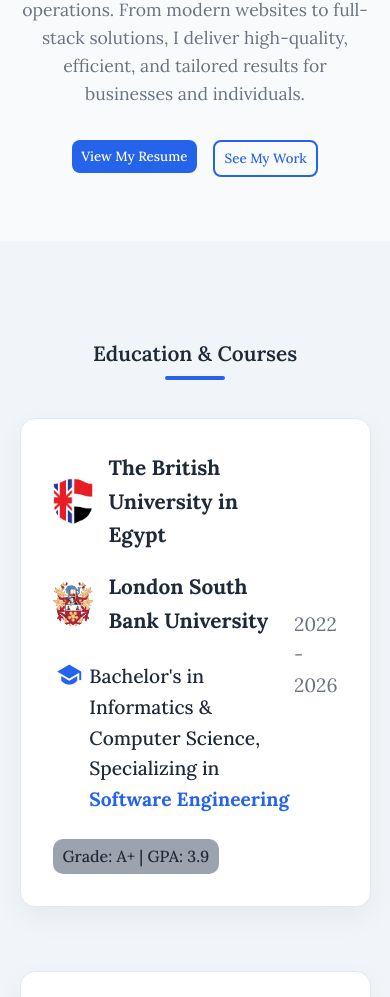
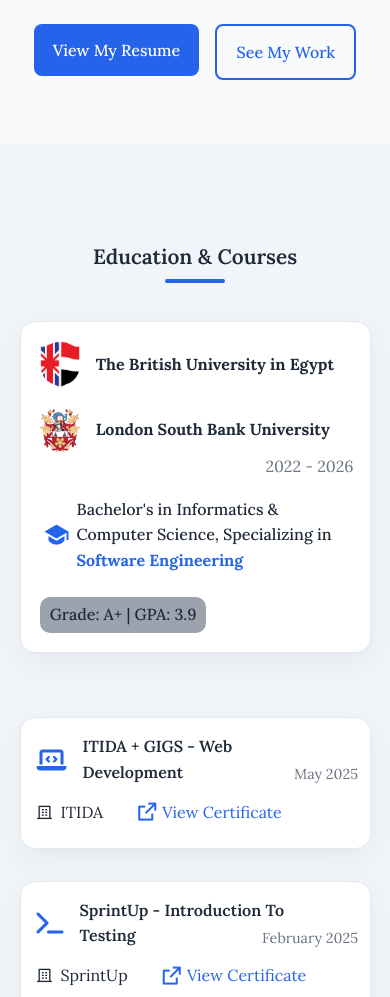
Before and after one commit to omrmhd5/Portfolio, a plain HTML site: page index.html in a window 390 px wide. Shown: the part 1003-2000 px from the top of the page. Drawn offline with nearby package versions, Linux system fonts and the light colour scheme.

Commit message:
Responsive Enhancements

```diff
--- a/index.html
+++ b/index.html
@@ -196,7 +196,7 @@
 
     <footer class="footer">
       <div class="footer-content">
-        <p>&copy; 2024 Omar Mahmoud. All rights reserved.</p>
+        <p>&copy; 2025 Omar Mahmoud. All rights reserved.</p>
         <div class="footer-links">
           <a href="#hero">Home</a>
           <a href="#education">Education</a>
--- a/style.css
+++ b/style.css
@@ -833,10 +833,6 @@ img {
 }
 
 @media screen and (max-width: 768px) {
-  .btn {
-    padding: 0.5rem 0.6rem;
-  }
-
   .navbar {
     padding: 1rem;
   }
@@ -849,17 +845,20 @@ img {
     font-size: 2rem;
   }
 
+  .hero_content {
+    margin-bottom: -4rem;
+  }
+
   .hero_content h2 {
-    font-size: 2rem;
+    font-size: 1.7rem;
   }
 
   .hero_intro h3 {
     font-size: 1.5rem;
   }
 
-  .course-card {
-    padding: 2rem;
-    justify-content: space-between;
+  .hero_actions button {
+    padding: 1rem 1.2rem;
   }
 
   .footer-content {
@@ -905,6 +904,74 @@ img {
 }
 
 @media screen and (max-width: 600px) {
+  .hero_content {
+    text-align: center;
+  }
+
+  .hero_actions .btn {
+    font-size: 1rem;
+  }
+
+  .project-links {
+    gap: 0.6rem;
+  }
+
+  .project-links .btn {
+    font-size: 0.8rem;
+    padding: 0.5rem 0.5rem;
+  }
+
+  .education-card {
+    padding: 1.2rem;
+  }
+
+  .education-school {
+    white-space: nowrap;
+  }
+
+  .education-card > .date {
+    position: absolute;
+    right: 1rem;
+    top: 40%;
+    font-size: 1rem;
+  }
+
+  .education-content {
+    margin-top: 1.5rem;
+  }
+
+  .degree {
+    align-items: center;
+  }
+
+  .education-card h1,
+  .education-header h3,
+  .education-content p {
+    font-size: 1rem;
+  }
+
+  .course-title {
+    width: 100%;
+  }
+  /*
+  .course-header {
+    flex: 0;
+  } */
+  /* .course-card {
+    width: 100%;
+    display: flex;
+    justify-content: space-between;
+  } */
+
+  .course-card .date {
+    position: absolute;
+    right: 2rem;
+  }
+
+  .skill-item {
+    white-space: nowrap;
+  }
+
   .project-card {
     margin: 0 0.2rem;
   }
```
